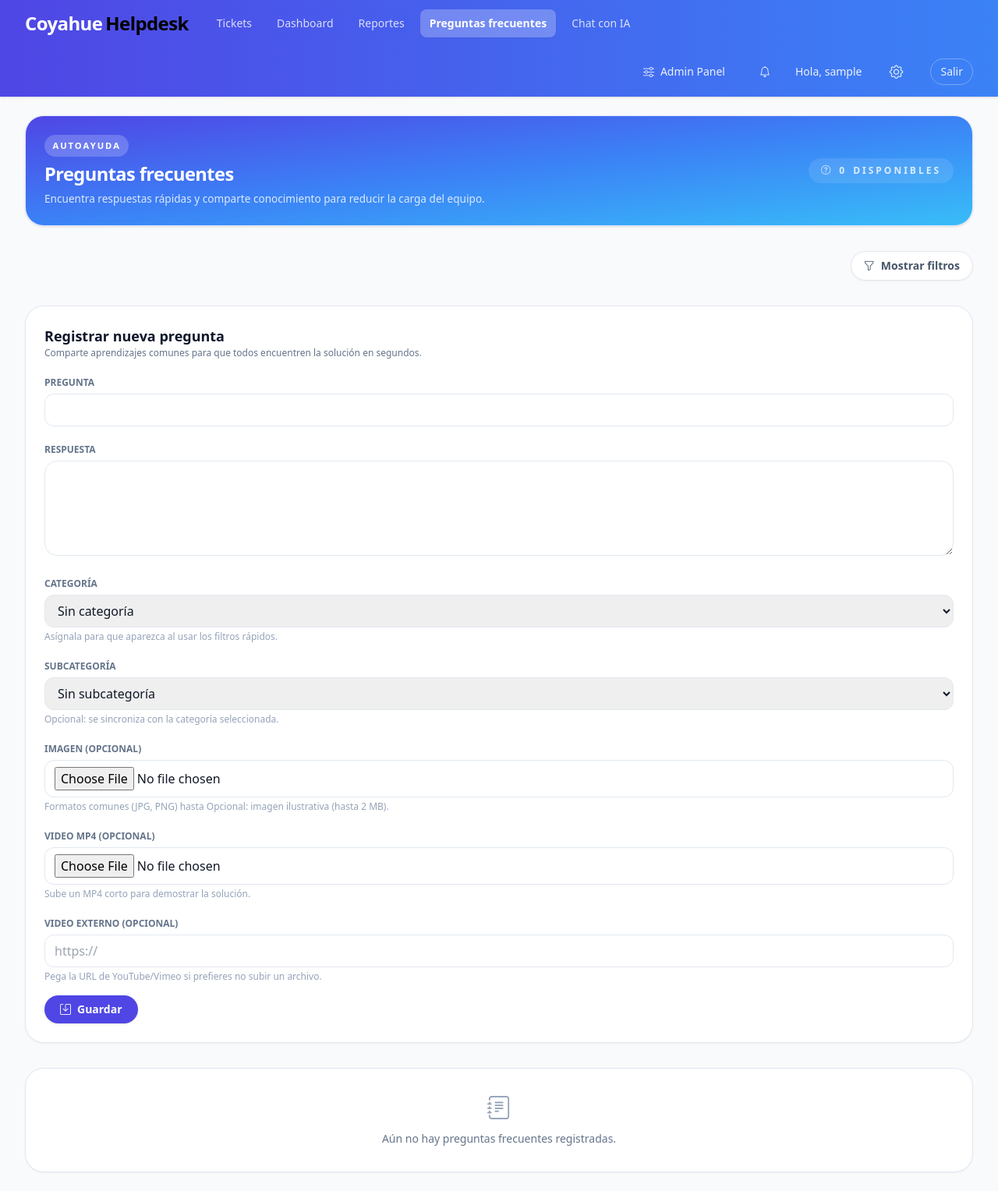
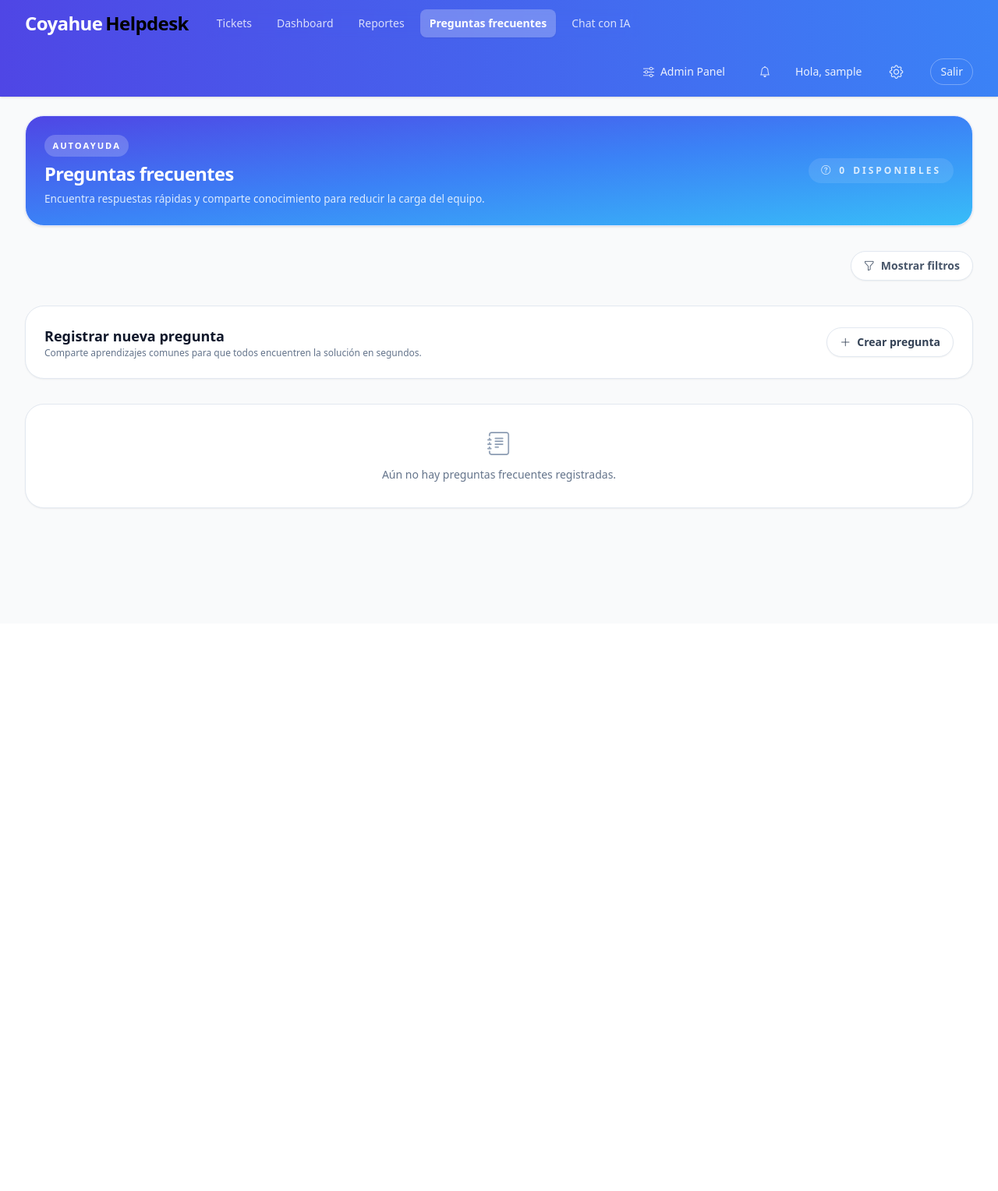
Before and after one commit to robyOps/P-gina-Web, a Django app: page /faq/ in a window 1280 px wide. Shown: the whole page at 78% size. After the commit the page ends 653 px from the top, so only its background shows below. Run offline with Django 4.2, Linux system fonts and the light colour scheme; the visitor is signed in with stand-in values (Sample User, id 1); data that the repository does not hold is empty; some libraries are stand-ins or nearby versions.

Commit message:
Add toggle button for FAQ creation form

```diff
--- a/mvp-tickets/templates/tickets/faq.html
+++ b/mvp-tickets/templates/tickets/faq.html
@@ -102,9 +102,25 @@
 
   {% if can_manage %}
   <section class="rounded-3xl border border-slate-200 bg-white p-6 shadow-sm">
-    <h2 class="text-lg font-semibold text-slate-900">Registrar nueva pregunta</h2>
-    <p class="text-xs text-slate-500">Comparte aprendizajes comunes para que todos encuentren la solución en segundos.</p>
-    <form method="post" enctype="multipart/form-data" class="mt-4 space-y-4">
+    <div class="flex flex-col gap-3 sm:flex-row sm:items-center sm:justify-between">
+      <div>
+        <h2 class="text-lg font-semibold text-slate-900">Registrar nueva pregunta</h2>
+        <p class="text-xs text-slate-500">Comparte aprendizajes comunes para que todos encuentren la solución en segundos.</p>
+      </div>
+      <button
+        type="button"
+        class="btn inline-flex items-center gap-2 rounded-full border border-slate-200 bg-white px-4 py-2 text-xs font-semibold text-slate-700 shadow-sm transition hover:border-indigo-200 hover:text-indigo-600 sm:text-sm"
+        data-faq-create-toggle
+        aria-expanded="false"
+        aria-controls="faq-create-panel"
+        data-label-show="Crear pregunta"
+        data-label-hide="Ocultar formulario"
+      >
+        <i class="bi bi-plus-lg" aria-hidden="true" data-toggle-icon></i>
+        <span data-create-label>Crear pregunta</span>
+      </button>
+    </div>
+    <form method="post" enctype="multipart/form-data" class="mt-4 space-y-4 hidden" id="faq-create-panel" data-faq-create-panel>
       {% csrf_token %}
       {{ form.non_field_errors }}
       <div class="space-y-1">
@@ -283,6 +299,8 @@
   document.addEventListener('DOMContentLoaded', () => {
     const filterToggle = document.querySelector('[data-faq-filter-toggle]');
     const filterPanel = document.querySelector('[data-faq-filter-panel]');
+    const createToggle = document.querySelector('[data-faq-create-toggle]');
+    const createPanel = document.querySelector('[data-faq-create-panel]');
     const accordionContainer = document.querySelector('#faq-accordion');
     if (!accordionContainer) {
       return;
@@ -334,6 +352,42 @@
         } else {
           openPanel();
         }
+      });
+    }
+
+    if (createToggle && createPanel) {
+      const createLabel = createToggle.querySelector('[data-create-label]');
+      const createIcon = createToggle.querySelector('[data-toggle-icon]');
+      const showCreateLabel = createToggle.getAttribute('data-label-show') || 'Crear pregunta';
+      const hideCreateLabel = createToggle.getAttribute('data-label-hide') || 'Ocultar formulario';
+      let createOpen = createPanel.hasAttribute('data-open');
+
+      const updateCreateLabel = () => {
+        if (createLabel) {
+          createLabel.textContent = createOpen ? hideCreateLabel : showCreateLabel;
+        }
+        createToggle.setAttribute('aria-expanded', String(createOpen));
+        if (createIcon) {
+          createIcon.classList.toggle('bi-plus-lg', !createOpen);
+          createIcon.classList.toggle('bi-dash-lg', createOpen);
+        }
+      };
+
+      const setCreateState = (open) => {
+        createOpen = open;
+        createPanel.classList.toggle('hidden', !open);
+        if (open) {
+          createPanel.setAttribute('data-open', 'true');
+        } else {
+          createPanel.removeAttribute('data-open');
+        }
+        updateCreateLabel();
+      };
+
+      setCreateState(false);
+
+      createToggle.addEventListener('click', () => {
+        setCreateState(!createOpen);
       });
     }
 
```
